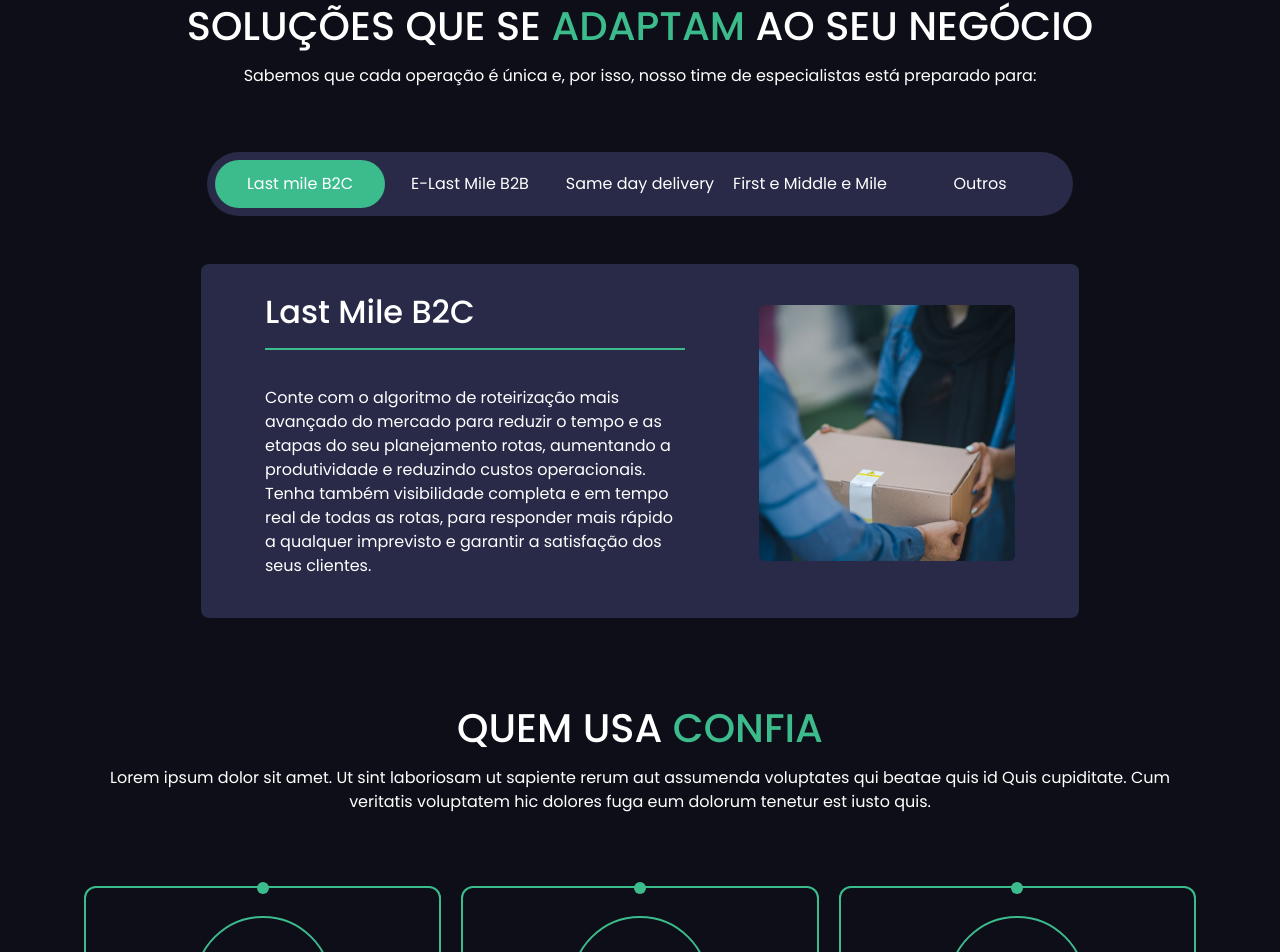
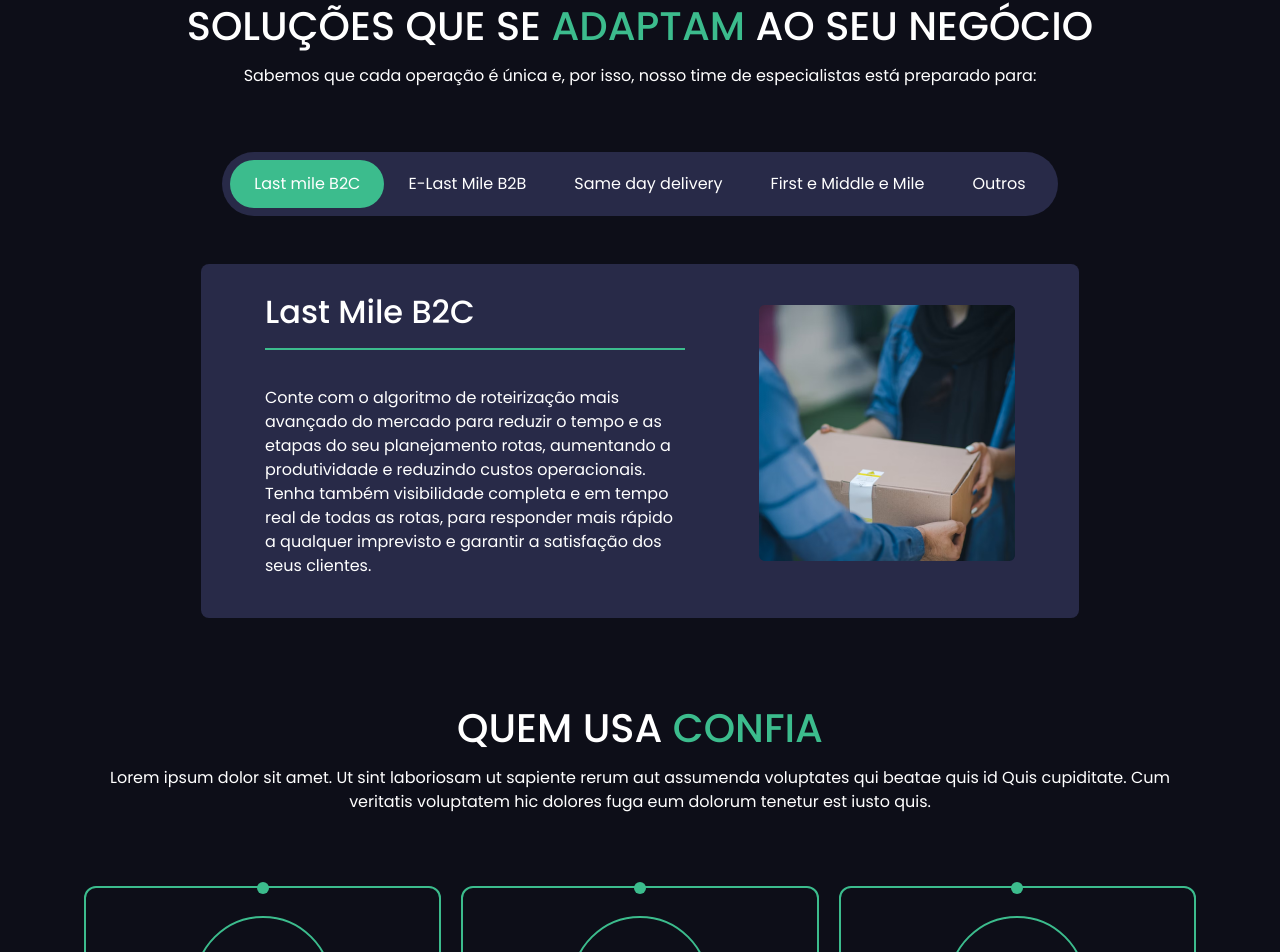
Before and after one commit to daniel-hortencio/routeasy, a Next.js app: page / in a window 1280 px wide. Shown: the part 4217-5169 px from the top of the page. Built offline with nearby package versions, Linux system fonts and the light colour scheme; no server answers.

Commit message:
adjusts in tab soluções que se adaptam

```diff
--- a/src/components/layouts/HomePage/Segments/index.tsx
+++ b/src/components/layouts/HomePage/Segments/index.tsx
@@ -55,7 +55,7 @@ export const Segments = () => {
       <div className="hidden md:block">
         <div className="flex mb-12 bg-grayscale-500 p-2 w-min mx-auto items-center rounded-full">
           <button
-            className={`w-[170px] h-12 whitespace-nowrap rounded-full ${
+            className={`px-6 h-12 whitespace-nowrap rounded-full ${
               tab === 1 && 'bg-primary-100'
             }`}
             onClick={() => setTab(1)}
@@ -63,7 +63,7 @@ export const Segments = () => {
             Last mile B2C
           </button>
           <button
-            className={`w-[170px] h-12 whitespace-nowrap rounded-full ${
+            className={`px-6 h-12 whitespace-nowrap rounded-full ${
               tab === 2 && 'bg-primary-100'
             }`}
             onClick={() => setTab(2)}
@@ -71,7 +71,7 @@ export const Segments = () => {
             E-Last Mile B2B
           </button>
           <button
-            className={`w-[170px] h-12 whitespace-nowrap rounded-full ${
+            className={`px-6 h-12 whitespace-nowrap rounded-full ${
               tab === 3 && 'bg-primary-100'
             }`}
             onClick={() => setTab(3)}
@@ -79,7 +79,7 @@ export const Segments = () => {
             Same day delivery
           </button>
           <button
-            className={`w-[170px] h-12 whitespace-nowrap rounded-full ${
+            className={`px-6 h-12 whitespace-nowrap rounded-full ${
               tab === 4 && 'bg-primary-100'
             }`}
             onClick={() => setTab(4)}
@@ -87,7 +87,7 @@ export const Segments = () => {
             First e Middle e Mile
           </button>
           <button
-            className={`w-[170px] h-12 whitespace-nowrap rounded-full ${
+            className={`px-6 h-12 whitespace-nowrap rounded-full ${
               tab === 5 && 'bg-primary-100'
             }`}
             onClick={() => setTab(5)}
```
